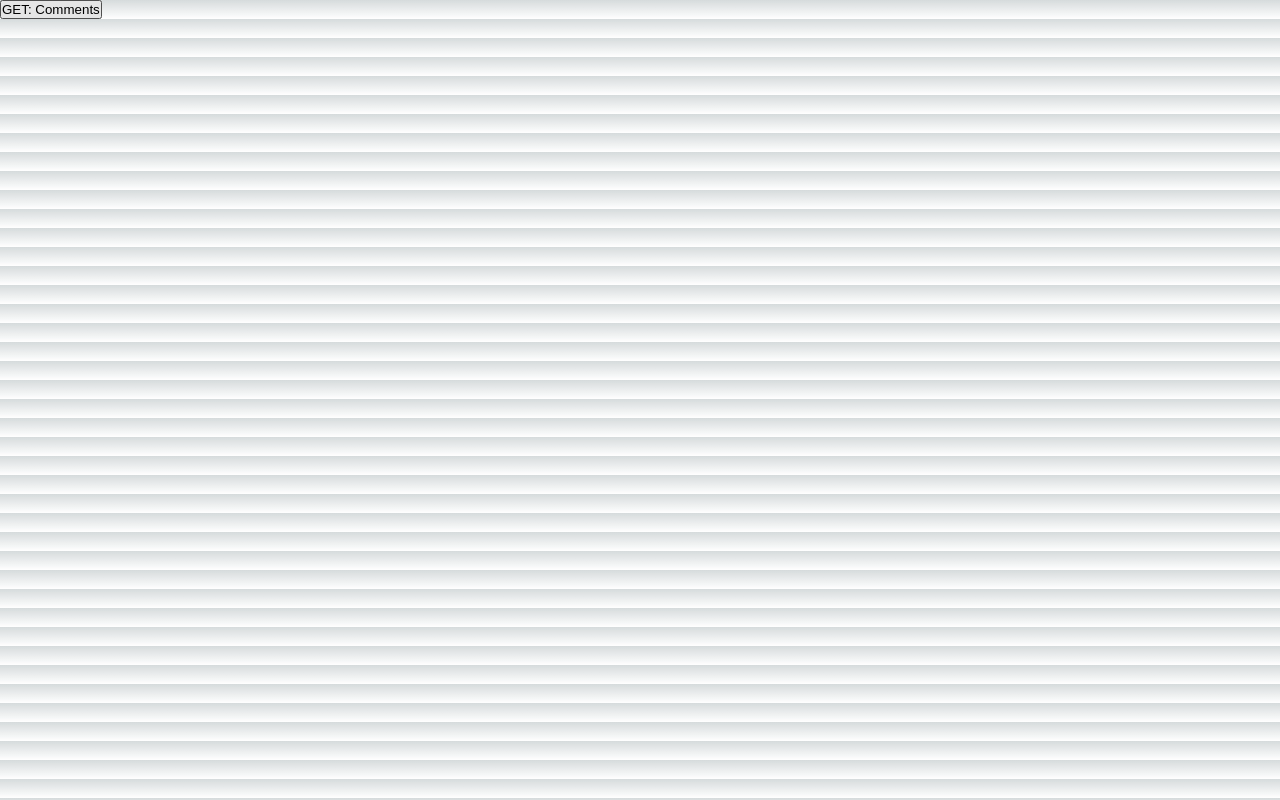
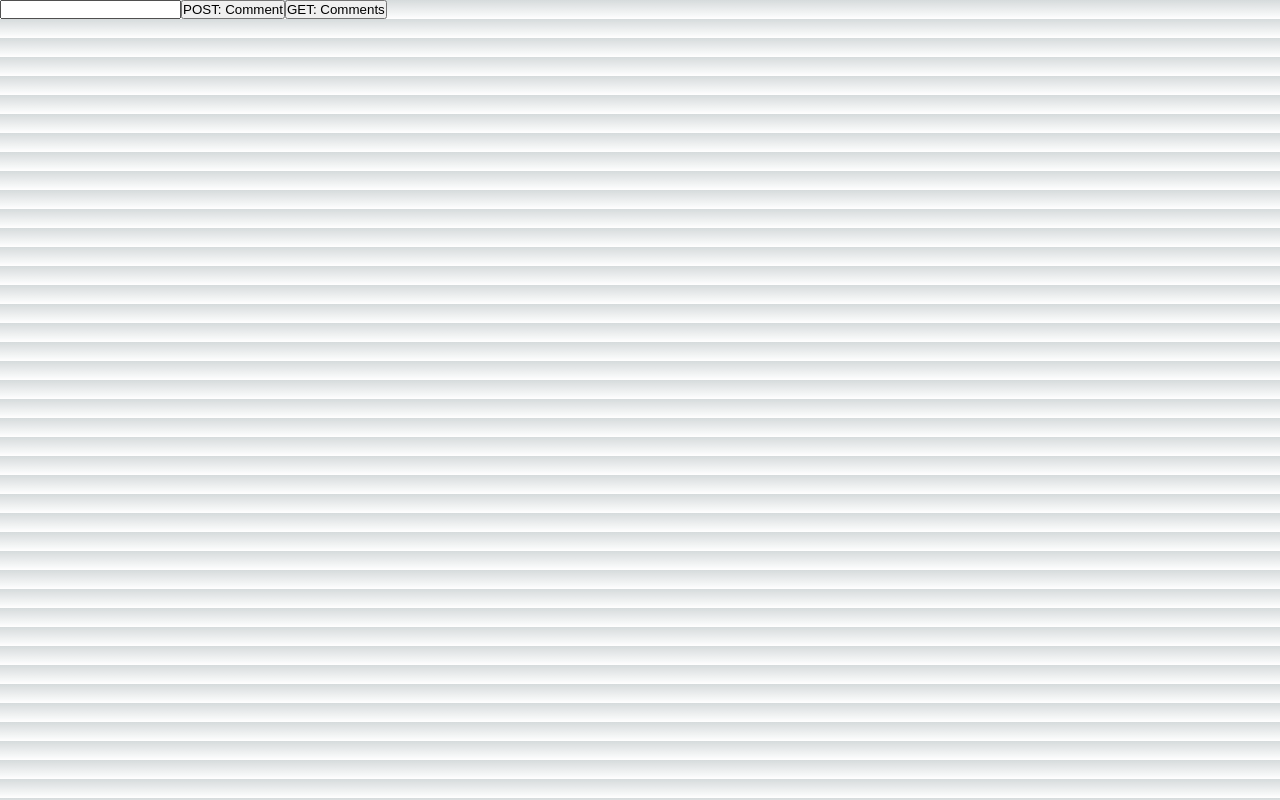
Before and after one commit to ks-krimi/next-playground, a Next.js app: page /comments in a window 1280 px wide. Built offline with nearby package versions, Linux system fonts and the light colour scheme.

Commit message:
feat: post comment

```diff
--- a/src/pages/comments/index.tsx
+++ b/src/pages/comments/index.tsx
@@ -1,20 +1,38 @@
-import { useState } from "react";
+import React, { useState } from "react";
 
-interface IComments {
+interface IComment {
   id: number;
   text: string;
 }
 
 function Comments() {
-  const [comments, setComments] = useState<IComments[]>([]);
-  const handleclick = async () => {
+  const [comments, setComments] = useState<IComment[]>([]);
+  const [comment, setComment] = useState<string>("");
+
+  const handleclick = async (): Promise<void> => {
     const response = await fetch("http://localhost:3000/api/comments");
-    const comments: IComments[] = await response.json();
+    const comments: IComment[] = await response.json();
     setComments(comments);
+  };
+
+  const handleChange = (e: React.ChangeEvent<HTMLInputElement>): void => {
+    setComment(e.target.value);
+  };
+
+  const addComment = async (): Promise<void> => {
+    await fetch("http://localhost:3000/api/comments", {
+      method: "POST",
+      body: JSON.stringify({ text: comment }),
+      headers: {
+        "Content-Type": "application/json",
+      },
+    });
   };
 
   return (
     <div>
+      <input type="text" value={comment} onChange={handleChange} />
+      <button onClick={addComment}>POST: Comment</button>
       <button onClick={handleclick}>GET: Comments</button>
       {comments.map((comment) => {
         return (
```
